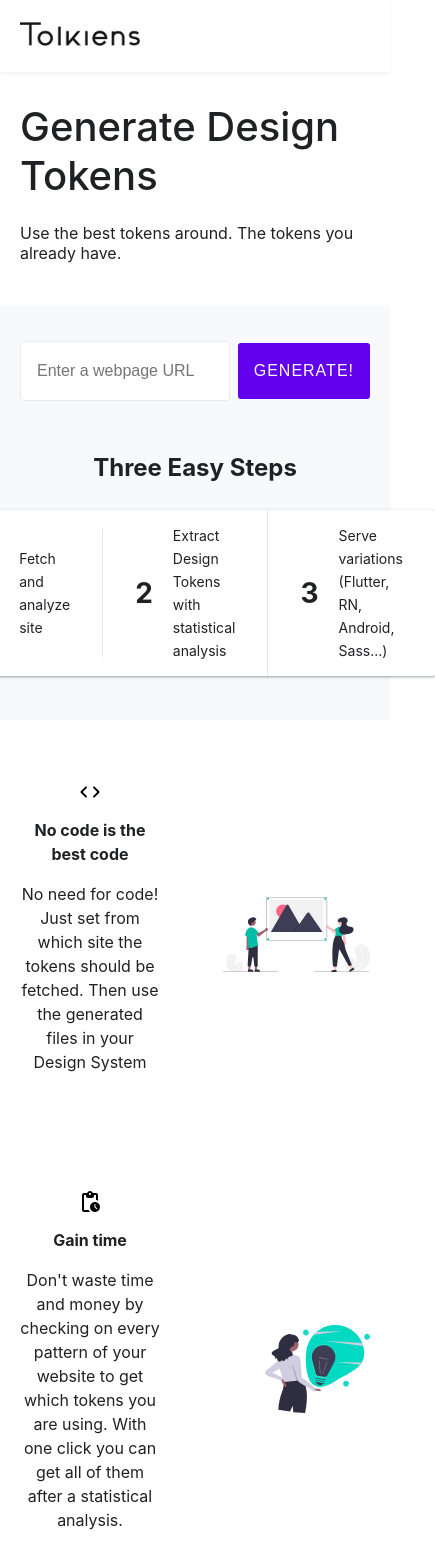
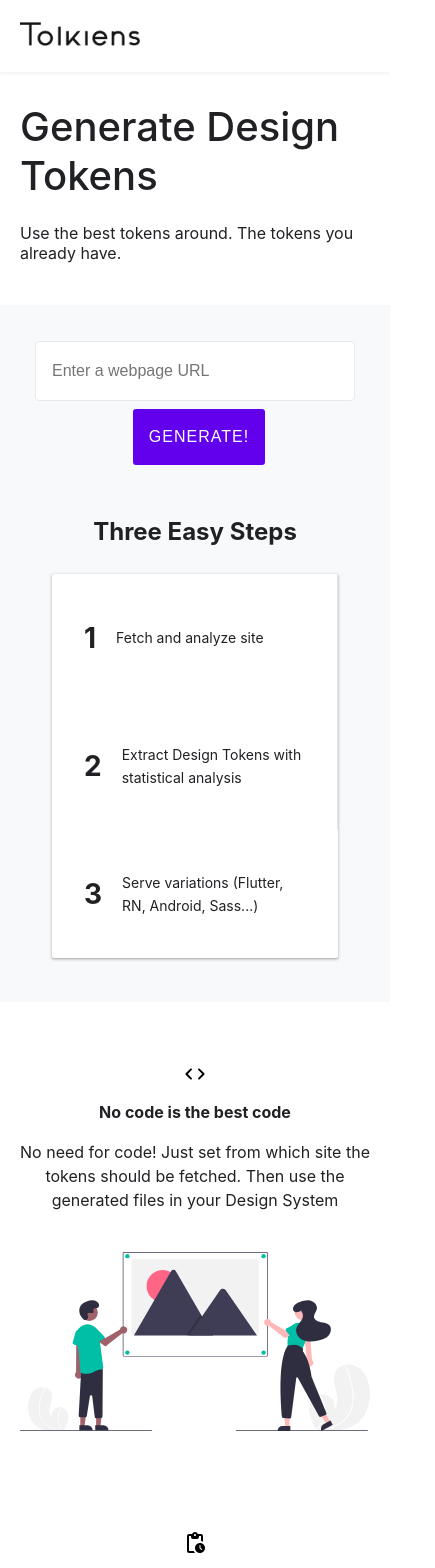
Before and after one commit to rsmelo92/tolkiens, a React (Create React App) app in the folder packages/client/: page / in a window 390 px wide. Shown: the top 1568 px of the page, 435 px wide, since content can reach past the window. Built offline with nearby package versions, Linux system fonts and the light colour scheme.

Commit message:
chore: responsive

```diff
--- a/packages/client/src/components/Form/styles.module.css
+++ b/packages/client/src/components/Form/styles.module.css
@@ -28,3 +28,13 @@
   margin: 0 8px;
   margin-right: 0;
 }
+
+@media only screen and (max-width: 600px) {
+  .inputs {
+    flex-direction: column;
+  }
+
+  .button {
+    margin-top: 8px;
+  }
+}
--- a/packages/client/src/components/LandingContent/styles.module.css
+++ b/packages/client/src/components/LandingContent/styles.module.css
@@ -43,3 +43,22 @@
   width: 30%;
   max-width: 390px;
 }
+
+@media only screen and (max-width: 600px) {
+  .item {
+    flex-direction: column;
+  }
+
+  .innerItem {
+    width: 100%;
+  }
+
+  .imageOne, .imageTwo {
+    margin-top: 24px;
+    width: 100%;
+  }
+
+  .imageTwo {
+    max-width: 250px;
+  }
+}
--- a/packages/client/src/components/Steps/index.tsx
+++ b/packages/client/src/components/Steps/index.tsx
@@ -6,6 +6,7 @@ function Steps() {
     <div className={styles.cardsWrapper}>
       <h2 className={styles.title}>Three Easy Steps</h2>
       <Card>
+        <div className={styles.cardInnerWrapper}>
           <div className={styles.cardInner}>
             <h4 className={styles.cardNumber}>1</h4>
             <p className={styles.text}>Fetch and analyze site</p>
@@ -18,6 +19,7 @@ function Steps() {
             <h4 className={styles.cardNumber}>3</h4>
             <p className={styles.text}>Serve variations (Flutter, RN, Android, Sass...)</p>
           </div>
+        </div>
       </Card>
     </div>
   )
--- a/packages/client/src/components/Steps/styles.module.css
+++ b/packages/client/src/components/Steps/styles.module.css
@@ -6,6 +6,11 @@
 
 .title {
   text-align: center;
+}
+
+.cardInnerWrapper {
+  display: flex;
+  flex-direction: row;
 }
 
 .cardInner {
@@ -33,3 +38,9 @@
 .text {
   line-height: 23px;
 }
+
+@media only screen and (max-width: 600px) {
+  .cardInnerWrapper {
+    flex-direction: column;
+  }
+}
```
Lines whose indentation alone changed are shown as unchanged.
